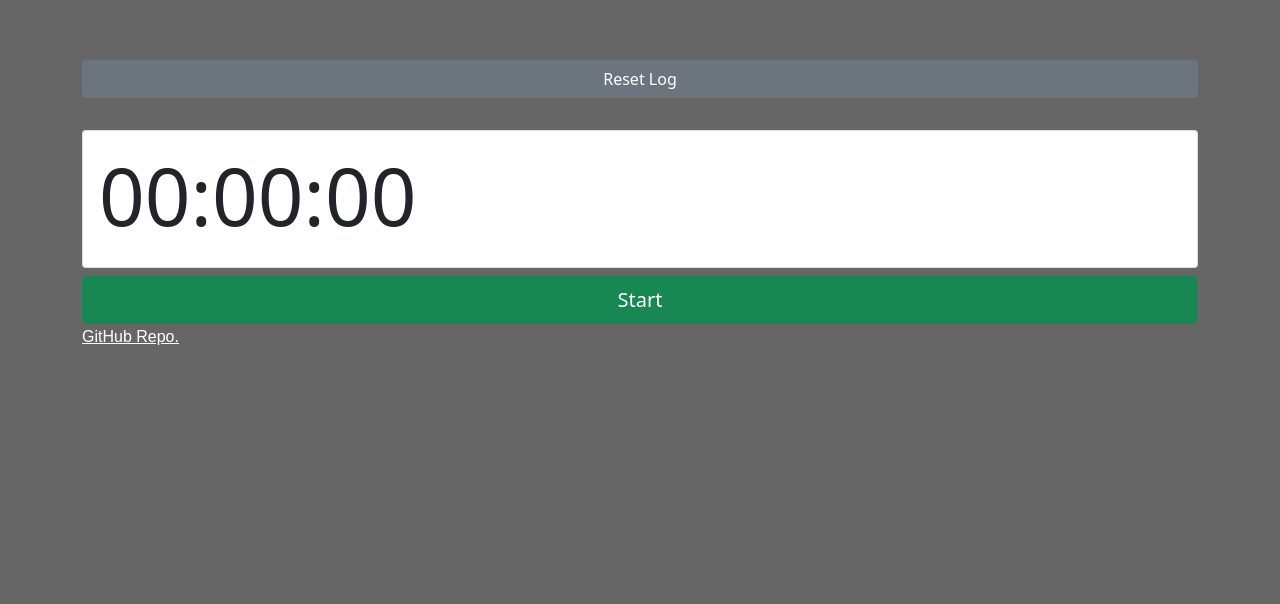
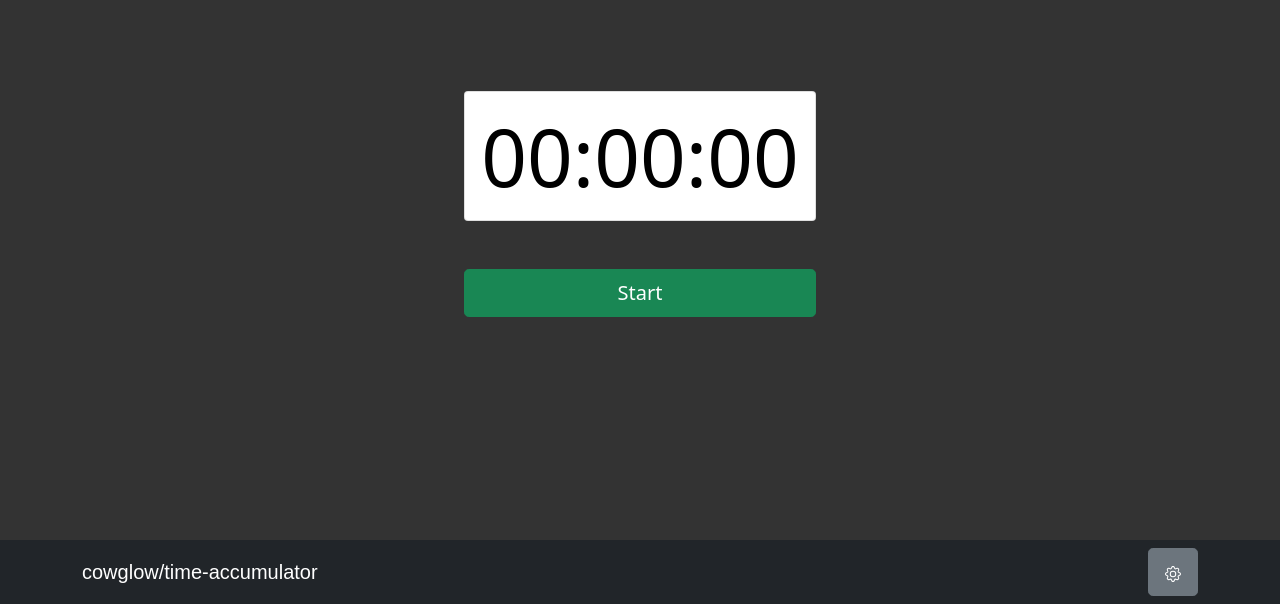
Before and after one commit to cowglow/time-accumulator, a React (Create React App) app: page / in a window 1280 px wide. Shown: the part 196-800 px from the top of the page. Built offline with nearby package versions, Linux system fonts and the light colour scheme.

Commit message:
Switched to bootstrap

```diff
--- a/public/styles.css
+++ b/public/styles.css
@@ -1,19 +1,36 @@
 @import 'styles.base.css';
 
+:root {
+  --background: #333;
+  --text-color: #000;
+
+  --cell-padding: auto 1.87rem;
+
+  --console-log: thick solid #f00;
+}
+
 #root {
-  background: #666;
+  /*border: var(--console-log);*/
+  background: var(--background);
+  color: var(--text-color);
   height: 100vh;
   display: flex;
   flex-direction: column;
   justify-content: space-around;
   align-content: center;
   align-items: center;
+  padding: var(--cell-padding);
 }
 
-#root a {
+#root a,
+#root a:visited {
   font-family: sans-serif;
   color: white;
 }
 #root a:hover {
   color: red;
 }
+
+#app {
+  flex-grow: 1;
+}
--- a/src/components/ActionController.tsx
+++ b/src/components/ActionController.tsx
@@ -2,19 +2,12 @@ import React from 'react';
 import { useAppState } from '../contexts/AppStateContext';
 import Button from 'react-bootstrap/Button';
 
-interface ActionControllerProps {
-  children: React.ReactNode;
-}
-export const ActionController: React.FC<ActionControllerProps> = ({
-  children,
-}) => {
+interface ActionControllerProps {}
+
+export const ActionController: React.FC<ActionControllerProps> = () => {
   const { actionToggle, timestamp, resetLog } = useAppState();
   return (
     <div className="d-grid gap-2">
-      <Button variant="secondary" onClick={resetLog}>
-        Reset Log
-      </Button>
-      {children}
       <Button
         variant={!timestamp ? 'success' : 'danger'}
         size="lg"
--- a/src/components/App.tsx
+++ b/src/components/App.tsx
@@ -1,29 +1,30 @@
 import React from 'react';
 import { ActionController } from './ActionController';
 import { ClockDisplay } from './ClockDisplay';
-import { Col, Container, Row } from 'react-bootstrap';
+import { Drawer } from './Drawer';
+import Container from 'react-bootstrap/Container';
 
 // Importing the Bootstrap CSS
 import 'bootstrap/dist/css/bootstrap.min.css';
-import { LogDisplay } from './LogDisplay';
 
 export const App = () => {
   return (
-    <Container>
-      <Row>
-        <Col>
-          <ActionController>
-            <LogDisplay />
-            <ClockDisplay />
-          </ActionController>
-          <footer>
-            <a href="https://github.com/cowglow/time-accumulator">
-              GitHub Repo.
-            </a>
-          </footer>
-        </Col>
-      </Row>
-    </Container>
+    <div id="app">
+      <Container
+        className="gap-5"
+        style={{
+          height: '100%',
+          display: 'flex',
+          flexDirection: 'column',
+          justifyContent: 'center',
+          alignContent: 'space-between',
+        }}
+      >
+        <ClockDisplay />
+        <ActionController />
+      </Container>
+      <Drawer />
+    </div>
   );
 };
 
--- a/src/components/ClockDisplay.tsx
+++ b/src/components/ClockDisplay.tsx
@@ -9,12 +9,10 @@ export const ClockDisplay: React.FunctionComponent<ClockDisplayProps> = () => {
 
   return (
     <Card>
-      <Card.Body>
-        <h1 className="display-1">
-          <span>{hour.toString().padStart(2, '0')}</span>:
-          <span>{minute.toString().padStart(2, '0')}</span>:
-          <span>{seconds.toString().padStart(2, '0')}</span>
-        </h1>
+      <Card.Body className="display-1 ">
+        <span>{hour.toString().padStart(2, '0')}</span>:
+        <span>{minute.toString().padStart(2, '0')}</span>:
+        <span>{seconds.toString().padStart(2, '0')}</span>
       </Card.Body>
     </Card>
   );
--- /dev/null
+++ b/src/components/Drawer.tsx
@@ -0,0 +1,50 @@
+import React, { useState } from 'react';
+import Container from 'react-bootstrap/Container';
+import Navbar from 'react-bootstrap/Navbar';
+import Offcanvas from 'react-bootstrap/Offcanvas';
+import Button from 'react-bootstrap/Button';
+import { ReactComponent as Gear } from '../assets/gear.svg';
+
+interface DrawerProps {}
+
+export const Drawer: React.FC<DrawerProps> = () => {
+  const [show, setShow] = useState(false);
+
+  const toggleHandler = () => {
+    setShow(!show);
+  };
+
+  return (
+    <>
+      <Navbar fixed="bottom" bg="dark">
+        <Container>
+          <Navbar.Brand
+            href="https://github.com/cowglow/time-accumulator"
+            target="_blank"
+          >
+            cowglow/time-accumulator
+          </Navbar.Brand>
+          <Button variant="secondary" size="lg" onClick={toggleHandler}>
+            <Gear />
+          </Button>
+        </Container>
+      </Navbar>
+      <Offcanvas
+        name="drawer"
+        show={show}
+        placement="bottom"
+        onHide={toggleHandler}
+      >
+        <Offcanvas.Body className="d-grid gap-5" style={{ height: '100%' }}>
+          <div className="d-grid gap-2">
+            <Button size="lg">Log</Button>
+            <Button size="lg">Settings</Button>
+          </div>
+          <Button variant="danger" size="lg" onClick={toggleHandler}>
+            Close
+          </Button>
+        </Offcanvas.Body>
+      </Offcanvas>
+    </>
+  );
+};
--- /dev/null
+++ b/src/contexts/AppStageContext.tsx
@@ -0,0 +1,53 @@
+import React from 'react';
+import { ERROR_UNINITIALIZED_CONTEXT } from '../lib/constants';
+
+enum StagesEnum {
+  TimerStage = 0,
+  LogStage = 1,
+}
+
+/** Context */
+export interface AppStageContextProps {
+  currentStage: StagesEnum;
+  updateStage: (newStage: StagesEnum) => void;
+}
+
+const defaultValues: AppStageContextProps = {
+  currentStage: StagesEnum.TimerStage,
+  updateStage: () => {
+    throw Error(ERROR_UNINITIALIZED_CONTEXT);
+  },
+};
+
+const AppStageContext =
+  React.createContext<AppStageContextProps>(defaultValues);
+
+/** Provider */
+interface AppStageProviderProps {
+  children: React.ReactNode;
+  defaultValue?: AppStageContextProps;
+}
+
+export const AppStageProvider: React.FC<AppStageProviderProps> = ({
+  children,
+  defaultValue = defaultValues,
+}) => {
+  const [stage, setStage] = React.useState<StagesEnum>(
+    defaultValue.currentStage
+  );
+  return (
+    <AppStageContext.Provider
+      value={{
+        currentStage: stage,
+        updateStage: newStage => setStage(newStage),
+      }}
+    >
+      {children}
+    </AppStageContext.Provider>
+  );
+};
+
+/** Hook */
+export const useAppStage = () => {
+  return React.useContext(AppStageContext);
+};
--- a/src/index.tsx
+++ b/src/index.tsx
@@ -3,12 +3,15 @@ import ReactDOM from 'react-dom';
 import App from './components/App';
 import reportWebVitals from './reportWebVitals';
 import { AppStateProvider } from './contexts/AppStateContext';
+import { AppStageProvider } from './contexts/AppStageContext';
 
 ReactDOM.render(
   <React.StrictMode>
-    <AppStateProvider>
-      <App />
-    </AppStateProvider>
+    <AppStageProvider>
+      <AppStateProvider>
+        <App />
+      </AppStateProvider>
+    </AppStageProvider>
   </React.StrictMode>,
   document.getElementById('root')
 );
--- a/src/lib/constants.ts
+++ b/src/lib/constants.ts
@@ -1,3 +1,3 @@
- export const LOCALSTORAGE_CHECKIN_KEY = 'LOCALSTORAGE_CHECKIN_KEY';
+export const LOCALSTORAGE_CHECKIN_KEY = 'LOCALSTORAGE_CHECKIN_KEY';
 export const LOCALSTORAGE_LOG_KEY = 'LOCALSTORAGE_LOG_KEY';
 export const ERROR_UNINITIALIZED_CONTEXT = 'Error: Uninitialized context';
```
Also changed, not shown: src/assets/gear.svg (added), src/types/infrastructure.d.ts (line endings or trailing spaces).
